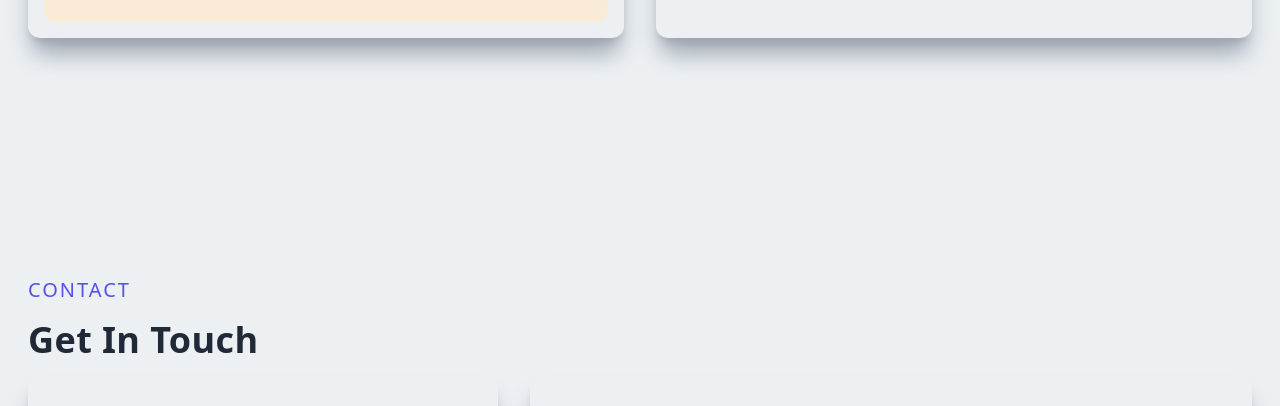
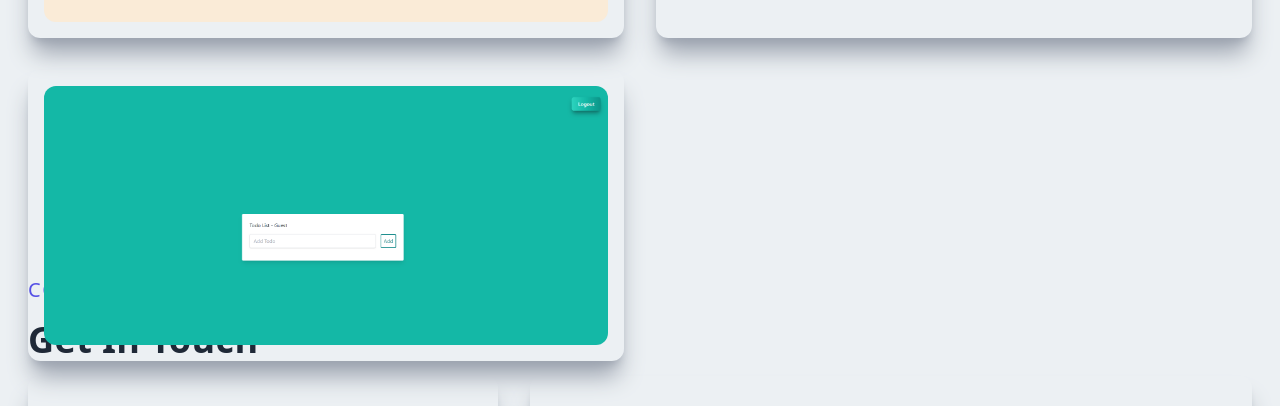
Before and after one commit to inganta23/portfolio, a Next.js app: page / in a window 1280 px wide. Shown: the part 2188-2594 px from the top of the page. Built offline with nearby package versions, Linux system fonts and the light colour scheme.

Commit message:
feat: add todo

```diff
--- a/components/Projects.jsx
+++ b/components/Projects.jsx
@@ -1,5 +1,5 @@
 import React from "react";
-import greenstoreImg from "../public/assets/greenstore.png";
+import todo from "../public/assets/todo.png";
 import portfolioImg from "../public/assets/portfolio.png";
 import ProjectItem from "./ProjectItem";
 import chatImg from "../public/assets/chat-app.png";
@@ -25,6 +25,12 @@ const Projects = () => {
             tech={`Next JS, Tailwind `}
             projectUrl="/portfolio"
           />
+          <ProjectItem
+            title="Todo List Website"
+            backgroundImg={todo}
+            tech={`React JS, Tailwind, Express JS, PostgreSQL `}
+            projectUrl="/todo"
+          />
         </div>
       </div>
     </div>
```
